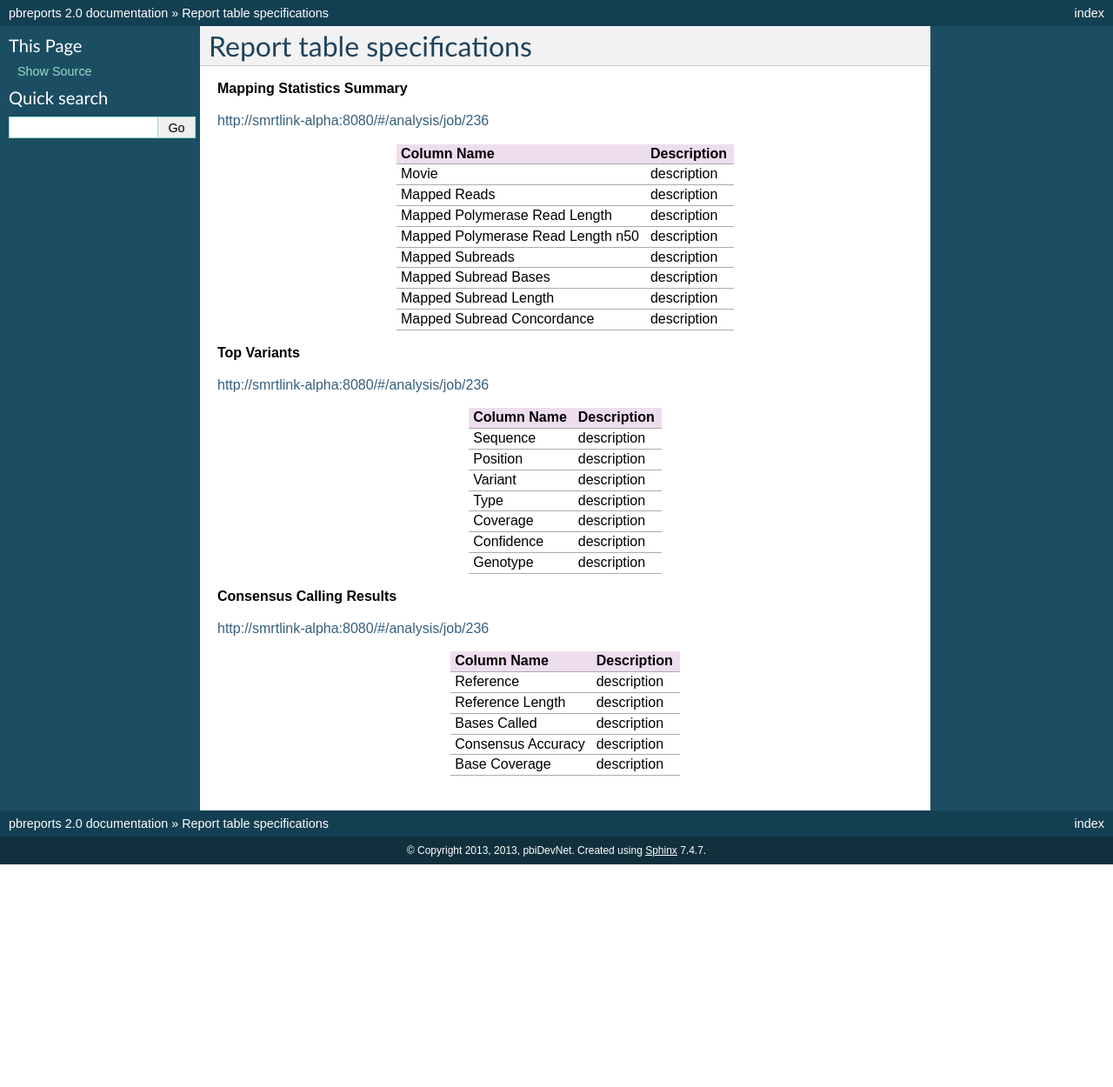
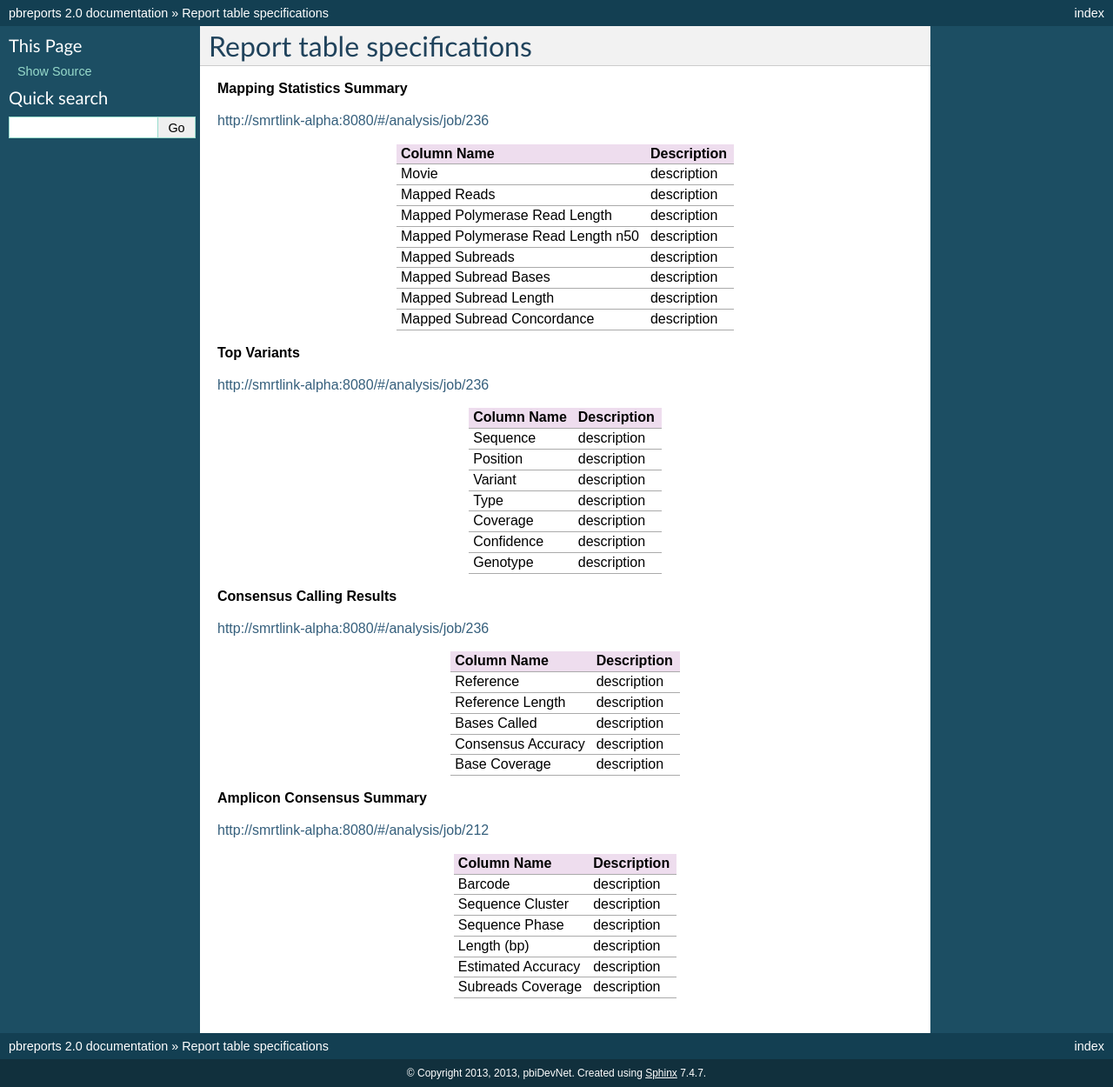
Before and after one commit to Global19-atlassian-net/pbreports, a Sphinx documentation site: the page built from doc/specs/tables.rst, in a window 1280 px wide. Shown: the whole page at 87% size. Built offline with Sphinx 7.4.7, drawn with Linux system fonts in a browser that asks for light colours; before the commit the page ends 994 px from its top, so only the background shows below that.

Commit message:
Update tables.rst

```diff
--- a/doc/specs/tables.rst
+++ b/doc/specs/tables.rst
@@ -50,3 +50,18 @@ Bases Called                          description
 Consensus Accuracy                    description
 Base Coverage                         description
 ====================================  =====================================================================================================================================
+
+**Amplicon Consensus Summary**
+
+http://smrtlink-alpha:8080/#/analysis/job/212
+
+====================================  =====================================================================================================================================
+Column Name                           Description
+====================================  =====================================================================================================================================
+Barcode                               description
+Sequence Cluster                      description
+Sequence Phase                        description
+Length (bp)                           description
+Estimated Accuracy                    description
+Subreads Coverage                     description
+====================================  =====================================================================================================================================
```
